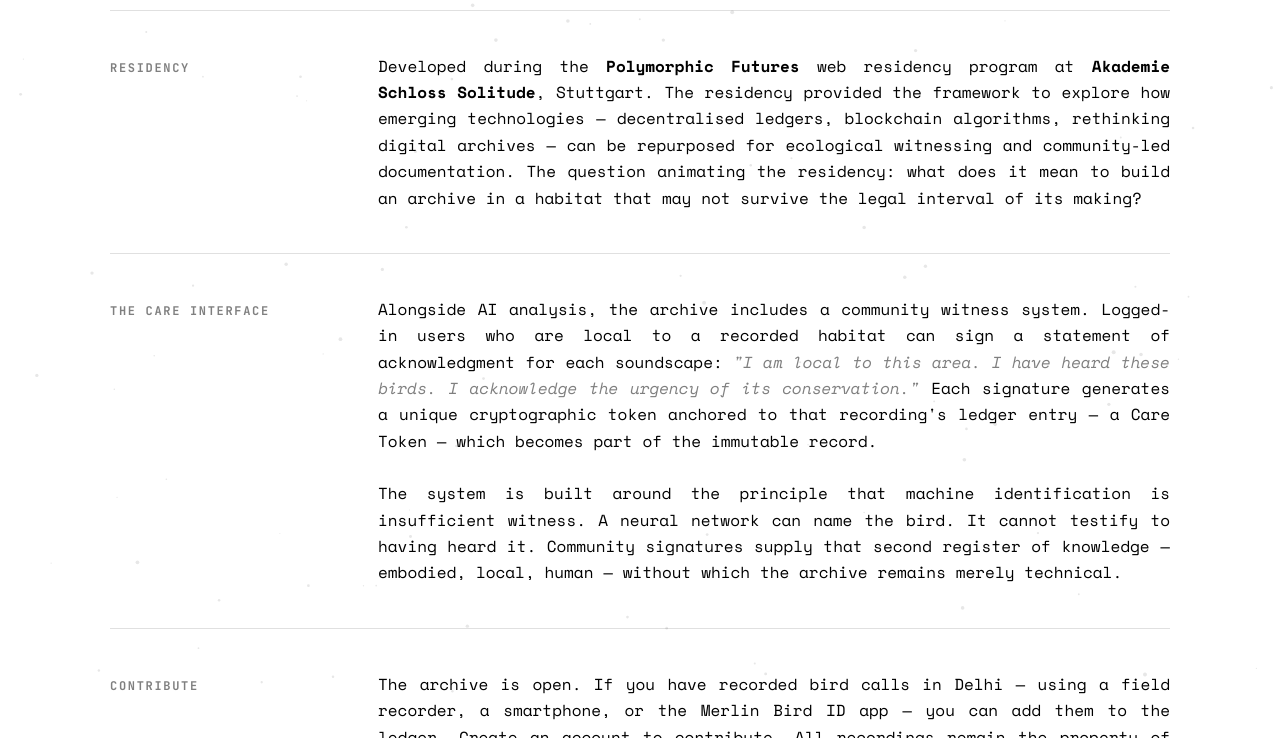
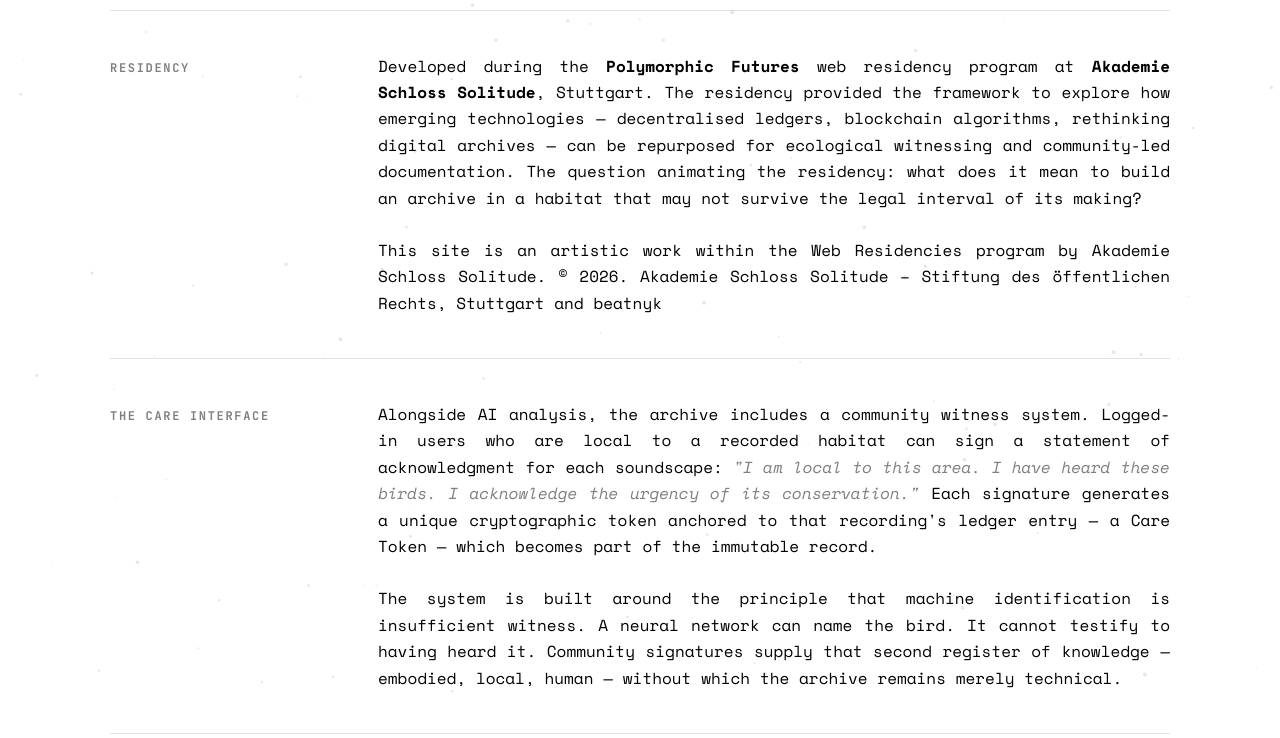
Before and after one commit to beatnyk/mapping_dissonance, a Flask app: page /about in a window 1280 px wide. Shown: the part 1862-2600 px from the top of the page. Run offline with Flask 3, Linux system fonts and the light colour scheme; some libraries are stand-ins or nearby versions.

Commit message:
Update content in about.html

```diff
--- a/templates/about.html
+++ b/templates/about.html
@@ -54,6 +54,7 @@
           <div class="abt-label">Residency</div>
           <div class="abt-body">
             <p>Developed during the <strong>Polymorphic Futures</strong> web residency program at <strong>Akademie Schloss Solitude</strong>, Stuttgart. The residency provided the framework to explore how emerging technologies — decentralised ledgers, blockchain algorithms, rethinking digital archives — can be repurposed for ecological witnessing and community-led documentation. The question animating the residency: what does it mean to build an archive in a habitat that may not survive the legal interval of its making?</p>
+            <p>This site is an artistic work within the Web Residencies program by Akademie Schloss Solitude. © 2026. Akademie Schloss Solitude – Stiftung des öffentlichen Rechts, Stuttgart and beatnyk</p>
           </div>
         </div>
 
@@ -381,7 +382,7 @@
           <div class="abt-label">Residency</div>
           <div class="abt-body">
             <p>This project was made possible by the <strong>Polymorphic Futures</strong> web residency programme at <strong>Akademie Digital Solitude</strong>. The Digital Solitude residency has provided the time, space, and intellectual framework for this work — a generous invitation to think, research, and build something that was ambitious out of curiosity.</p>
-            <p>Sincere gratitude to Barbara Cueto, Sarah Donderer and Grayson Earle for their support throughout the process.</p>
+            <p>Sincere gratitude to Barbara Cueto, Sarah Donderer, Peter and Grayson Earle for their support throughout the process.</p>
           </div>
         </div>
 
```
